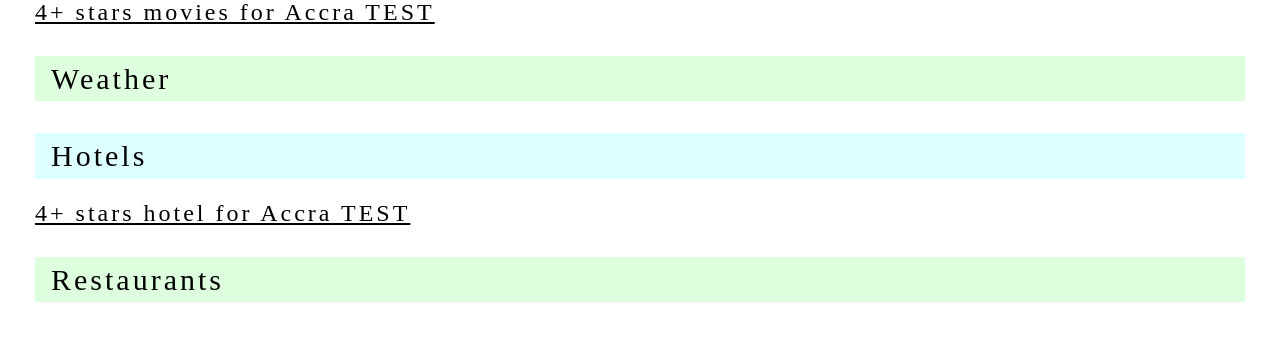
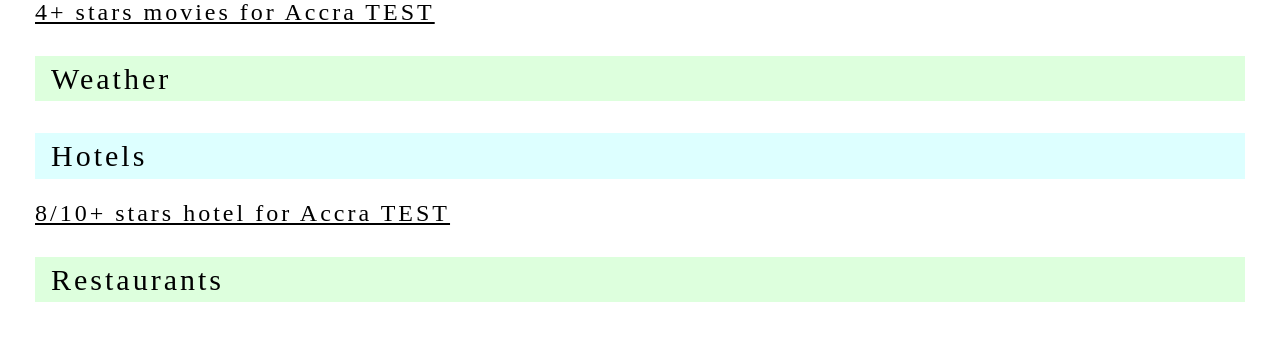
Before and after one commit to evmarecki/nante, a Flask app: template flask-nante/templates/city.html in a window 1280 px wide. Shown: the part 134-475 px from the top of the page. Run offline with Flask 2, Linux system fonts and the light colour scheme; the template is opened without the code that fills it, so the values that code supplies are empty; some libraries are stand-ins or nearby versions.

Commit message:
changed rating query condition

```diff
--- a/flask-nante/templates/city.html
+++ b/flask-nante/templates/city.html
@@ -65,7 +65,7 @@ h1,h2,h3,h4,h5,h6 {
 
   <div class="w3-col">
     <h2 class="w3-panel w3-pale-blue">Hotels</h2>
-	  <h3><a href="{{url_for('Hotel', city = 'Accra', rating = 4.00)}}">4+ stars hotel for Accra TEST</a></h3>
+	  <h3><a href="{{url_for('Hotel', city = 'Accra', rating = 8.00)}}">8/10+ stars hotel for Accra TEST</a></h3>
     {% for hotel in hotels %}
 	<p>
 	<h3>{{hotel.name}}</h3> <br/>
```
